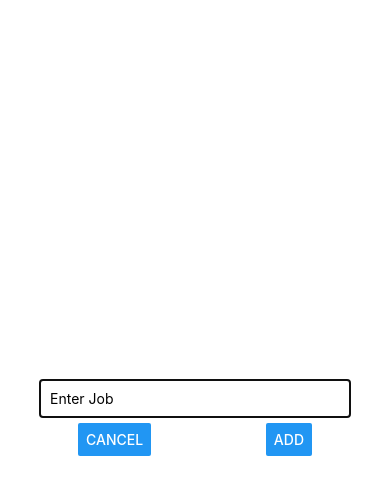
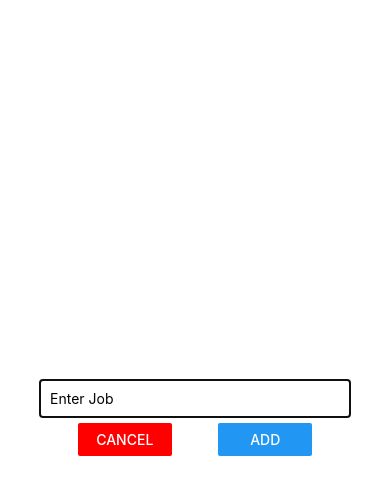
Before and after one commit to jillGlass/HouseHolder, a React Native app: screen / in a window 390 px wide. Both pictures are taken after a click on the button "ADD NEW JOB". Shown: the top 494 px of the page. Built offline with nearby package versions, Linux system fonts and the light colour scheme.

Commit message:
add width to buttons

```diff
--- a/components/JobInput.js
+++ b/components/JobInput.js
@@ -29,8 +29,12 @@ const JobInput = props => {
           value={enteredJob}
         />
         <View style={styles.buttonContainer}>
-        <Button style={styles.red} title="CANCEL" onPress={props.onCancel}/>
-        <Button title="ADD" onPress={addJobHandler} />
+          <View style={styles.button}>
+            <Button color="red" title="CANCEL" onPress={props.onCancel} />
+          </View>
+          <View style={styles.button}>
+            <Button style={styles.addBtn} title="ADD" onPress={addJobHandler} />
+          </View>
         </View>
       </View>
     </Modal>
@@ -52,12 +56,12 @@ const styles = StyleSheet.create({
     marginBottom: 5
   },
   buttonContainer: {
-      flexDirection: 'row',
-      justifyContent: 'space-between',
-      width: '60%'
+    flexDirection: "row",
+    justifyContent: "space-between",
+    width: "60%"
   },
-  red: {
-    color: 'red',
-  },
+  button: {
+    width: "40%"
+  }
 });
 export default JobInput;
```
